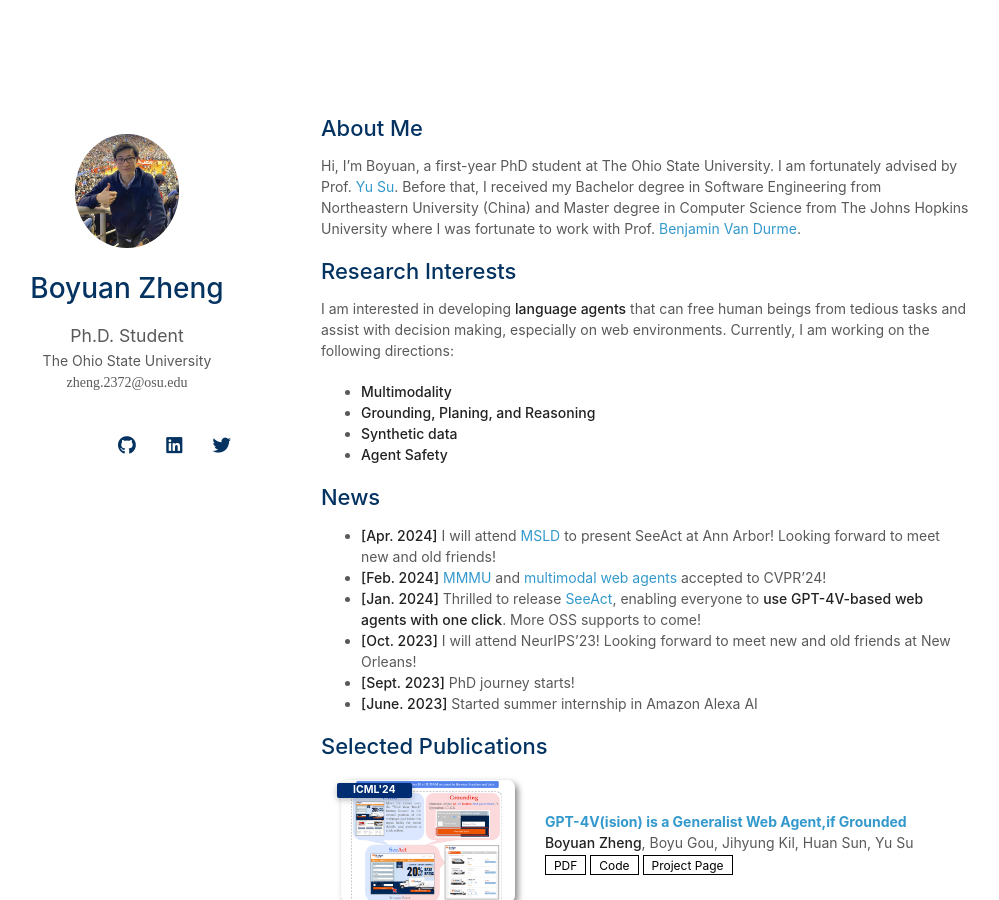
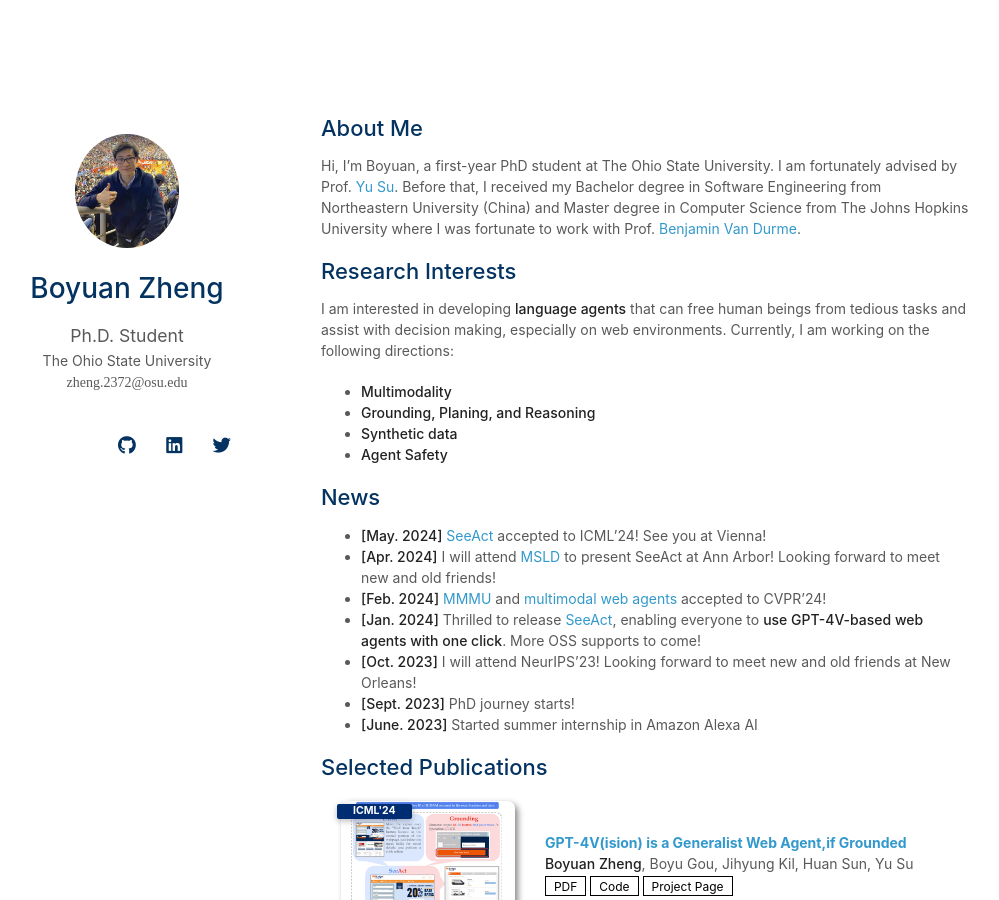
Before and after one commit to boyuanzheng010/boyuanzheng010.github.io, a Jekyll site: the page built from index.md, in a window 1280 px wide and 900 px high. Shown: the whole window, without its empty margins (149-1148 px from the left). Built offline with Jekyll 4.4.1, drawn with Linux system fonts in a browser that asks for light colours; nearby versions of some CDN libraries; a style sheet for code colours, icons or effects is not loaded; our own code applies the rules of GitHub Pages for plain Markdown files.

Commit message:
update icml'24

```diff
--- a/index.md
+++ b/index.md
@@ -17,6 +17,7 @@ Currently, I am working on the following directions:
 
 
 ## News
+- **[May. 2024]** [SeeAct](https://osu-nlp-group.github.io/SeeAct/) accepted to ICML'24! See you at Vienna!
 - **[Apr. 2024]** I will attend [MSLD](https://ai.engin.umich.edu/news/midwest-speech-and-language-days/#:~:text=Abstracts%20may%20be%20submitted%20through%20OpenReview%20here.) to present SeeAct at Ann Arbor! Looking forward to meet new and old friends!
 - **[Feb. 2024]** [MMMU](https://mmmu-benchmark.github.io/) and [multimodal web agents](https://arxiv.org/abs/2402.04476) accepted to CVPR'24!
 - **[Jan. 2024]** Thrilled to release [SeeAct](https://osu-nlp-group.github.io/SeeAct/), enabling everyone to <strong>use GPT-4V-based web agents with one click</strong>. More OSS supports to come!
```
